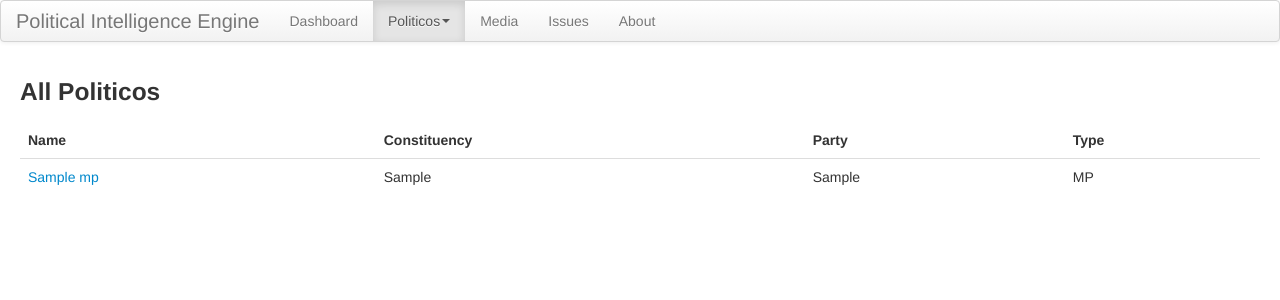
After one commit to jagatfx/pie, a Django app: page /politicos/ in a window 1280 px wide. The commit adds this page. Shown: the top 300 px of the page. Run offline with Django 3.2, Linux system fonts and the light colour scheme; tables that the repository leaves empty hold one stand-in row (values such as "Sample post"); parts of the project's set-up code (start-up, migrations or seed data) failed here and were passed over; some libraries are stand-ins or nearby versions.

Commit message:
added politicos pages. tabulated overview lists. added dummy links to issues and media pages.

```diff
--- a/pie/urls.py
+++ b/pie/urls.py
@@ -5,13 +5,12 @@ from django.views.generic.simple import direct_to_template
 from django.contrib import admin
 admin.autodiscover()
 
-urlpatterns = patterns('',
+urlpatterns = patterns('website.views',
     # Examples:
     # url(r'^$', 'pie.views.home', name='home'),
     # url(r'^pie/', include('pie.foo.urls')),
-    url(r'^$', 'website.views.home'),
-    url(r'^mp/$', 'website.views.mp_overview'),
-    url(r'^mp/(?P<mp_name>\w+)/$', 'website.views.mp_detail'),
+    url(r'^$', 'home'),
+    url(r'^dashboard/$', direct_to_template, {'template': 'dashboard.html', 'extra_context': {'dash':True}}),
     url(r'^about/$', direct_to_template, {'template': 'about.html', 'extra_context': {'about':True}}),
 
     # Uncomment the admin/doc line below to enable admin documentation:
@@ -20,3 +19,14 @@ urlpatterns = patterns('',
     # Uncomment the next line to enable the admin:
     url(r'^admin/', include(admin.site.urls)),
 )
+urlpatterns += patterns('website.views',
+    url(r'^politicos/$', 'politicos_overview', {'type': 'Politico'}),
+    url(r'^politicos/lord/$', 'politicos_overview', {'type': 'Lord'}),
+    url(r'^politicos/lord/(?P<mp_name>\w+)/$', 'lord_detail'),
+    url(r'^politicos/mp/$', 'politicos_overview', {'type': 'MP'}),
+    url(r'^politicos/mp/(?P<mp_name>\w+)/$', 'mp_detail'),
+    url(r'^media/$', 'media_overview'),
+    url(r'^media/(?P<mp_name>\w+)/$', 'media_detail'),
+    url(r'^issues/$', 'issues_overview'),
+    url(r'^issues/(?P<mp_name>\w+)/$', 'issues_detail'),
+)
--- a/templates/base.html
+++ b/templates/base.html
@@ -17,16 +17,25 @@
     <body>
         <div class="navbar">
             <div class="navbar-inner">
-                <a class="brand" href="/">Political Intelligence Engine</a>
                 <ul class="nav">
-                    <li {% if home %}class="active"{% endif %}><a href="/">Home</a></li>
-                    <li {% if mp %}class="active"{% endif %}><a href="/mp/">MP's</a></li>
+                    <li><a class="brand" href="/">Political Intelligence Engine</a></li>
+                    <li {% if dash %}class="active"{% endif %}><a href="/dashboard">Dashboard</a></li>
+                    <li class="dropdown{% if politico %} active{% endif %}">
+                            <a class="dropdown-toggle" id="dLabel" role="button" data-toggle="dropdown" data-target="#" href="/politicos/">Politicos<b class="caret"></b></a>
+                            <ul class="dropdown-menu" role="menu" aria-labelledby="dLabel">
+                                <li><a href="/politicos/">All</a></li>
+                                <li><a href="/politicos/mp/">MPs</a></li>
+                                <li><a href="/politicos/lord/">Lords</a></li>
+                            </ul>
+                    </li>
+                    <li {% if media %}class="active"{% endif %}><a href="/media/">Media</a></li>
+                    <li {% if issue %}class="active"{% endif %}><a href="/issues/">Issues</a></li>
                     <li {% if about %}class="active"{% endif %}><a href="/about/">About</a></li>
                 </ul>
-                <form class="navbar-search pull-right">
-                    <input type="text" class="search-query" placeholder="Search">
-                    <button type="submit" class="btn">Submit</button>
-                </form>
+                <!--<form class="navbar-search pull-right">-->
+                    <!--<input type="text" class="search-query" placeholder="Search">-->
+                    <!--<button type="submit" class="btn">Submit</button>-->
+                <!--</form>-->
             </div>
         </div>
         <div id="content" class="container-fluid">
--- /dev/null
+++ b/templates/dashboard.html
@@ -0,0 +1,4 @@
+{% extends "base.html" %}
+{% block title %}Dashboard{% endblock %}
+{% block content %}
+{% endblock %}
--- /dev/null
+++ b/templates/politico_overview.html
@@ -0,0 +1,35 @@
+{% extends "base.html" %}
+
+{% block title %}{{ title }}{% endblock %}
+
+{% block content %}
+<h3>{{ title }}</h3>
+{% if politicos %}
+    <table class="table table-hover">
+        <thead>
+            <tr>
+                <th>Name</th>
+                <th>Constituency</th>
+                <th>Party</th>
+                {% if title == "All Politicos" %}
+                <th>Type</th>
+                {% endif %}
+            </tr>
+        </thead>
+        <tbody>
+            {% for politico in politicos %}
+            <tr>
+                <td><a href="/politicos/{{ politico.type }}/{{ politico.url }}">{{ politico.name }}</a></td>
+                <td>{{ politico.constituency }}</td>
+                <td>{{ politico.party }}</td>
+                {% if title == "All Politicos" %}
+                <td>MP</td>
+                {% endif %}
+            </tr>
+            {% endfor %}
+        </tbody>
+    </table>
+{% else %}
+    Oops! No records were found! We'll be sure to work on this soon.
+{% endif %}
+{% endblock %}
--- a/website/views.py
+++ b/website/views.py
@@ -8,18 +8,32 @@ from website.twitter import *
 def home(request):
     return render_to_response('index.html', RequestContext(request, {"home": True}))
 
-def mp_overview(request):
-    mp_list = MP.objects.all()
-    data = {"mp": True, "mps": []}
-    for mp in mp_list:
-        mp_desc = {"name":mp.name, "url":mp.name.replace(" ", "_")}
-        data["mps"].append(mp_desc)
+def politicos_overview(request, type):
+    data = {"politico": True, "politicos": get_politico_overview(type), "title": "All " + type + "s"}
+    return render_to_response('politico_overview.html', RequestContext(request, data))
 
-    return render_to_response('mp_overview.html', RequestContext(request, data))
+def get_politico_overview(type):
+    pols = []
+    if type == "Lord":
+        politico_list = []
+    elif type == "MP":
+        politico_list = MP.objects.all()
+    else:
+        politico_list = MP.objects.all()
+
+    for politico in politico_list:
+        politico_desc = {"name": politico.name,
+                         "url": politico.name.replace(" ", "_"),
+                         "party": politico.party,
+                         "constituency": politico.constituency,
+                         "type": "mp"} # to be looked up later from general data struct
+        pols.append(politico_desc)
+
+    return pols
 
 def mp_detail(request, mp_name):
     mp = MP.objects.get(name=mp_name.replace('_', ' '))
-    data = {"mp": True,
+    data = {"politico": True,
             "name": mp.name,
             "image_url": "http://pie.shreyaschand.com/img/mp/" + mp_name + ".png",
             "party": mp.party,
@@ -27,4 +41,17 @@ def mp_detail(request, mp_name):
             "twitter_handle": mp.twitter_handle,
             "tweets_by_them": parse_tweet(latest_tweets(mp.twitter_handle)),
             "tweets_at_them": parse_tweet(relevant_tweets('', mp.twitter_handle, 10, True))}
-    return render_to_response('mp_detail.html', RequestContext(request, data))
+    return render_to_response('politico_detail.html', RequestContext(request, data))
+
+
+def lord_detail(request, mp_name):
+    mp = MP.objects.get(name=mp_name.replace('_', ' '))
+    data = {"politico": True,
+            "name": mp.name,
+            "image_url": "http://pie.shreyaschand.com/img/mp/" + mp_name + ".png",
+            "party": mp.party,
+            "constituency": mp.constituency,
+            "twitter_handle": mp.twitter_handle,
+            "tweets_by_them": parse_tweet(latest_tweets(mp.twitter_handle)),
+            "tweets_at_them": parse_tweet(relevant_tweets('', mp.twitter_handle, 10, True))}
+    return render_to_response('politico_detail.html', RequestContext(request, data))
```
Also changed, not shown: templates/mp_overview.html (deleted, +0 -7 lines), templates/politico_detail.html (renamed from templates/mp_detail.html).
